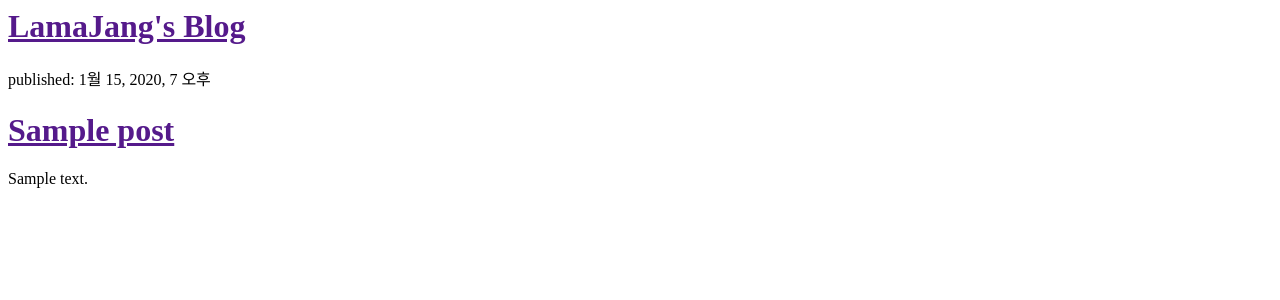
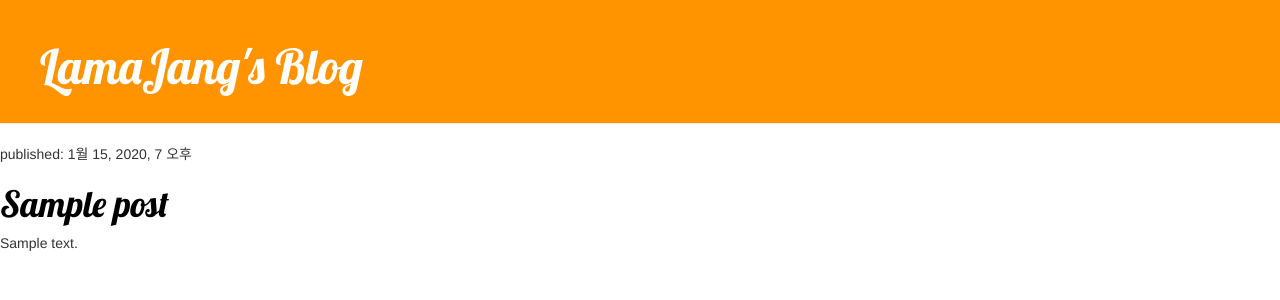
Before and after one commit to lama-jang/my-first-blog, a Django app: page / in a window 1280 px wide. Shown: the top 300 px of the page. Run offline with Django 3.2, Linux system fonts and the light colour scheme; tables that the repository leaves empty hold one stand-in row (values such as "Sample post"); some libraries are stand-ins or nearby versions.

Commit message:
Modified templates to dispaly posts from database.

```diff
--- /dev/null
+++ b/blog/static/css/blog.css
@@ -0,0 +1,46 @@
+.page-header {
+    background-color: #ff9400;
+    margin-top: 0;
+    padding: 20px 20px 20px 40px;
+}
+
+.page-header h1, .page-header h1 a, .page-header h1 a:visited, .page-header h1 a:active {
+    color: #ffffff;
+    font-size: 36pt;
+    text-decoration: none;
+}
+
+.content {
+    margin-left: 40px;
+}
+
+h1, h2, h3, h4 {
+    font-family: 'Lobster', cursive;
+}
+
+.date {
+    color: #828282;
+}
+
+.save {
+    float: right;
+}
+
+.post-form textarea, .post-form input {
+    width: 100%;
+}
+
+.top-menu, .top-menu:hover, .top-menu:visited {
+    color: #ffffff;
+    float: right;
+    font-size: 26pt;
+    margin-right: 20px;
+}
+
+.post {
+    margin-bottom: 70px;
+}
+
+.post h1 a, .post h1 a:visited {
+    color: #000000;
+}
--- a/blog/templates/blog/post_list.html
+++ b/blog/templates/blog/post_list.html
@@ -1,17 +1,24 @@
+{% load static %}
 <html>
     <head>
         <title>LamaJang's blog</title>
+        <link rel="stylesheet" href="//maxcdn.bootstrapcdn.com/bootstrap/3.2.0/css/bootstrap.min.css">
+        <link rel="stylesheet" href="//maxcdn.bootstrapcdn.com/bootstrap/3.2.0/css/bootstrap-theme.min.css">
+        <link rel="stylesheet" href="{% static 'css\blog.css' %}">
+        <link href="//fonts.googleapis.com/css?family=Lobster&subset=latin,latin-ext" rel="stylesheet" type="text/css">
     </head>
     <body>
-        <div>
+        <div class="page-header">
             <h1><a href="">LamaJang's Blog</a></h1>
         </div>
+
         {% for post in posts %}
-            <div>
+            <div class="post">
                 <p>published: {{ post.published_date }}</p>
                 <h1><a href="">{{ post.title }}</a></h1>
                 <p>{{ post.text|linebreaksbr }}</p>
             </div>
         {% endfor %}
+
     </body>
 </html>
```
